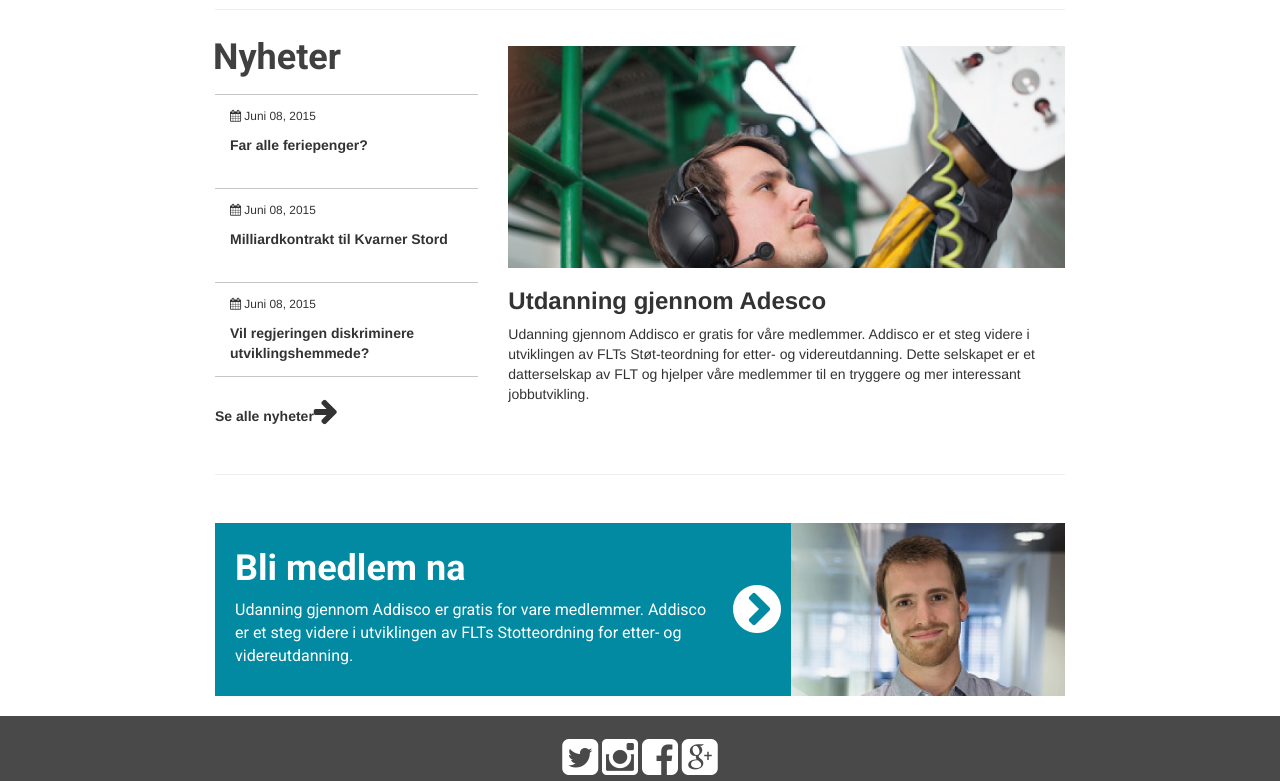
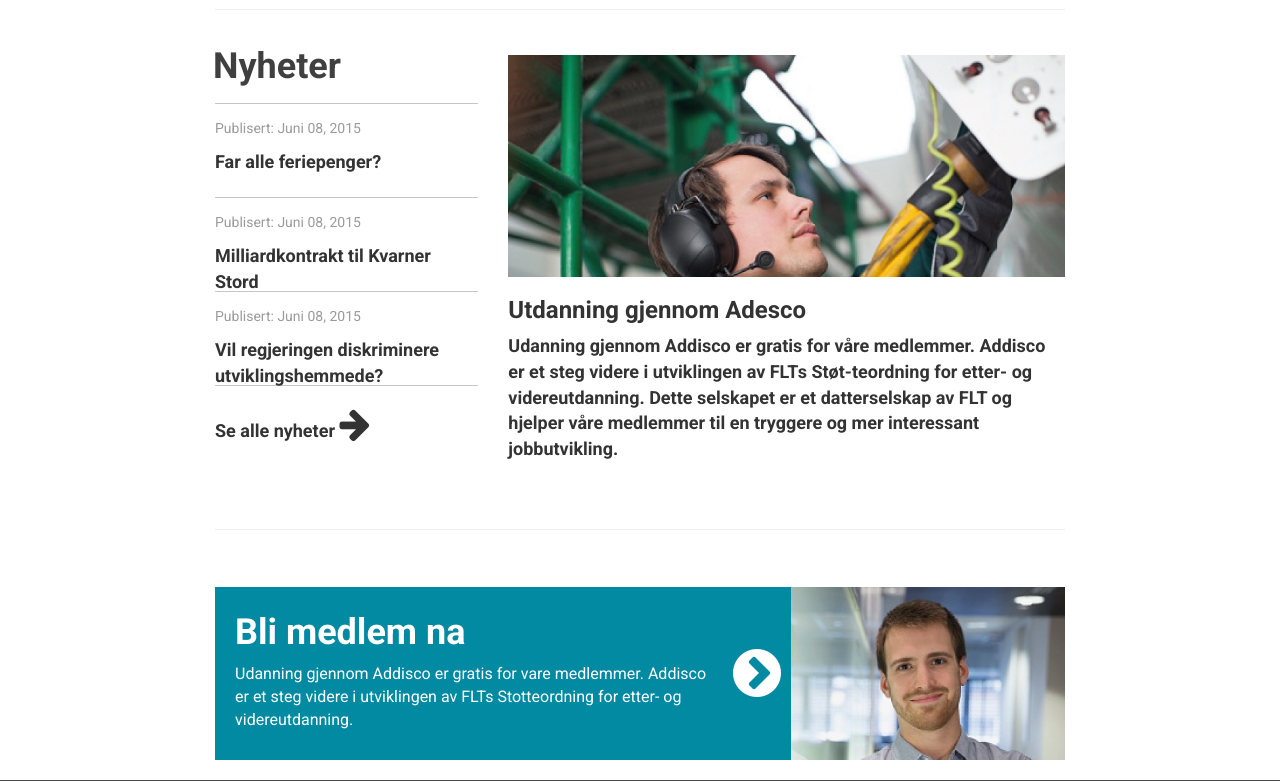
Before and after one commit to ilyaivanov/FLTDesign, a website: page index.html in a window 1280 px wide. Shown: the part 1159-1940 px from the top of the page. Drawn offline with Linux system fonts and the light colour scheme.

Commit message:
Fixed news

```diff
--- a/index.html
+++ b/index.html
@@ -198,24 +198,24 @@
                 <ul class="list-group">
                     <li class="list-group-item">
                         <p>
-                            <small><i class="fa fa-calendar"></i> Juni 08, 2015</small>
+                            <small>Publisert: Juni 08, 2015</small>
                         </p>
-                        <b>Far alle feriepenger?</b>
+                        <p>Far alle feriepenger?</p>
                     </li>
                     <li class="list-group-item">
                         <p>
-                            <small><i class="fa fa-calendar"></i> Juni 08, 2015</small>
+                            <small>Publisert: Juni 08, 2015</small>
                         </p>
-                        <b>Milliardkontrakt til Kvarner Stord</b>
+                        <p>Milliardkontrakt til Kvarner Stord</p>
                     </li>
                     <li class="list-group-item">
                         <p>
-                            <small><i class="fa fa-calendar"></i> Juni 08, 2015</small>
+                            <small>Publisert: Juni 08, 2015</small>
                         </p>
-                        <b>Vil regjeringen diskriminere utviklingshemmede?</b>
+                        <p>Vil regjeringen diskriminere utviklingshemmede?</p>
                     </li>
                 </ul>
-                <b>Se alle nyheter<i class="fa fa-arrow-right fa-2x flt-news-icon"></i></b>
+                <p>Se alle nyheter <i class="fa fa-arrow-right fa-2x flt-news-icon"></i></p>
             </div>
             <div class="col-lg-8">
                 <img class="img-responsive" src="media/adesco.png" alt=""/>
--- a/less/flt.less
+++ b/less/flt.less
@@ -7,7 +7,7 @@
 
 @main-page-content-padding-top: 48px;
 
-@news-magin-top: 36px;
+@news-magin-top: 45px;
 
 @font-face {
   font-family: Palatino;
@@ -34,19 +34,9 @@
   margin-bottom: 12px;
 }
 
-.news-block {
-  margin-top: @news-magin-top;
-  padding-bottom: @news-magin-top;
-}
 
-.news-header {
-  font-family: 'Roboto', sans-serif;
-  font-size: 36px;
-  font-weight: bold;
-  color: #404040;
-  margin-top: -14px;
-  margin-left: -2px;
-}
+
+
 
 .list-group-item {
   border-left: none;
@@ -195,3 +185,33 @@
 .right-menu-item:hover{
   color: darken(#404040, 10%);
 }
+
+
+.news-block {
+  margin-top: @news-magin-top;
+  padding-bottom: @news-magin-top;
+
+  .list-group-item{
+    padding-left: 0px !important;
+  }
+
+  .news-header {
+    font-family: 'Roboto', sans-serif;
+    font-size: 36px;
+    font-weight: bold;
+    color: #404040;
+    margin-top: -14px;
+    margin-left: -2px;
+  }
+
+  font-family: 'Roboto', sans-serif;
+  p{
+    font-size: 18px;
+    font-weight: bold;
+  }
+  small{
+    font-weight: normal;
+    color: #9b9b9b;
+    font-size: 14px;
+  }
+}
```
Also changed, not shown: less/flt.css.
